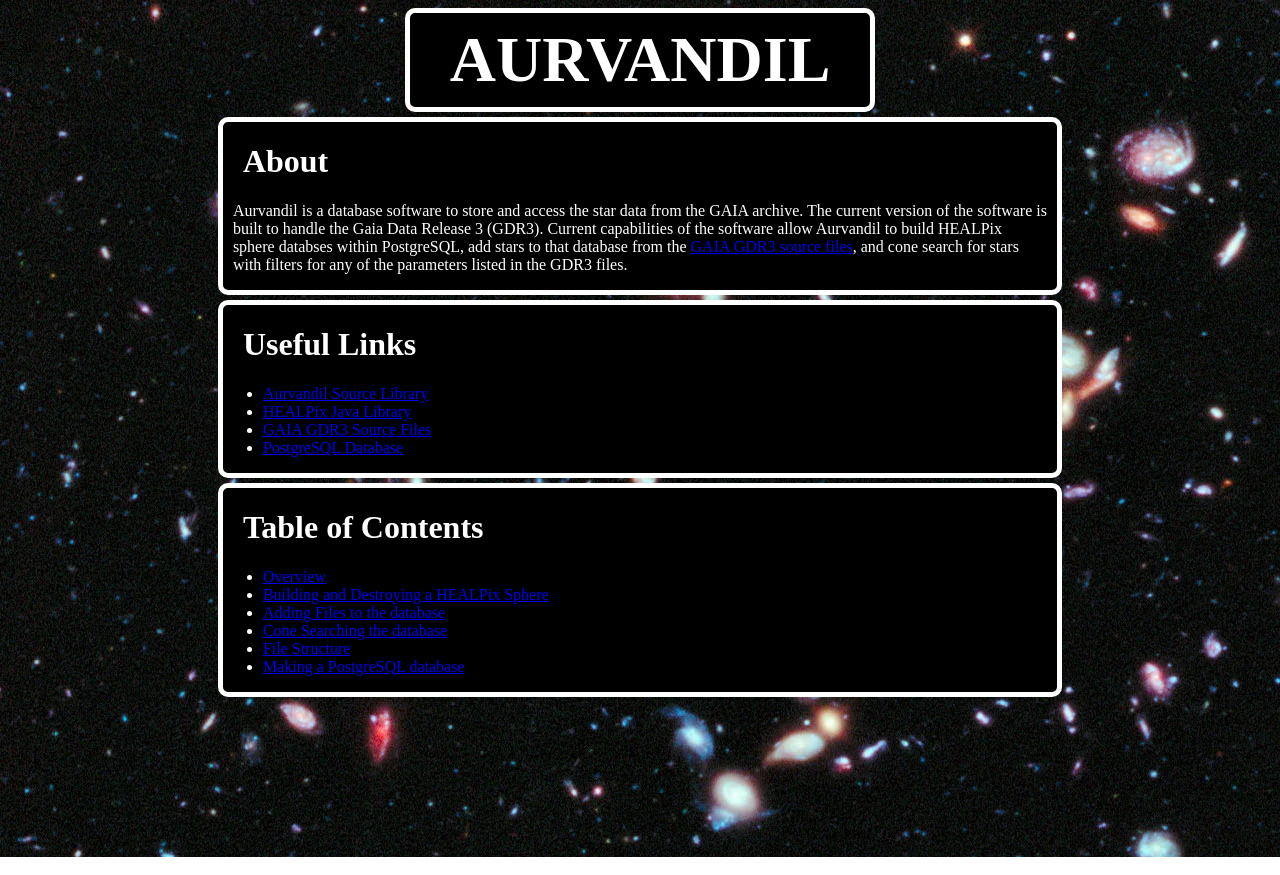
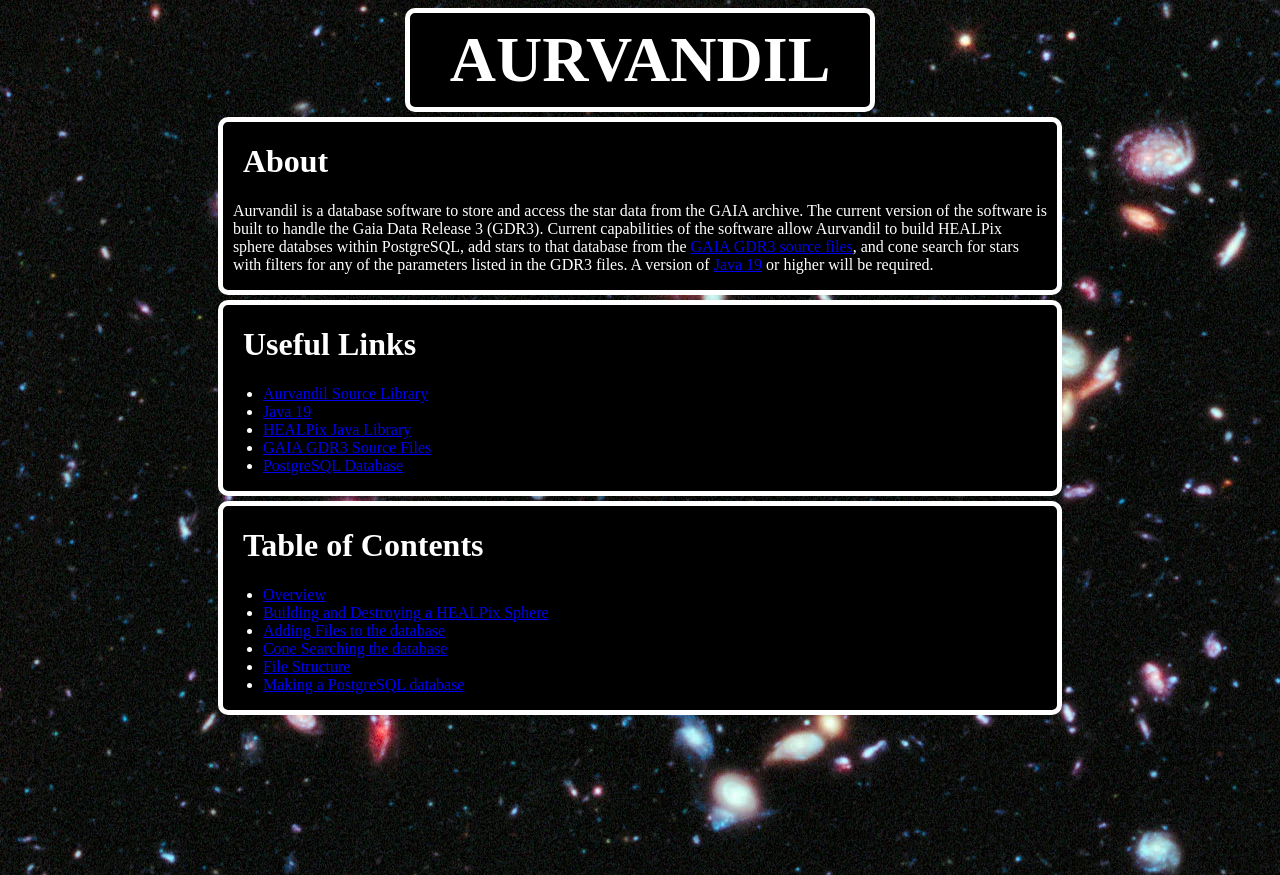
Before and after one commit to NL961437/Aurvandil, a plain HTML site: page docs/index.html in a window 1280 px wide. Drawn offline with Linux system fonts and the light colour scheme.

Commit message:
Update Documentation

```diff
--- a/docs/index.html
+++ b/docs/index.html
@@ -13,13 +13,16 @@
                 version of the software is built to handle the Gaia Data Release 3 (GDR3). Current capabilities of the
                 software allow Aurvandil to build HEALPix sphere databses within PostgreSQL, add stars to that database
                 from the <a href="http://cdn.gea.esac.esa.int/Gaia/gdr3/gaia_source/">GAIA GDR3 source files</a>, and
-                cone search for stars with filters for any of the parameters listed in the GDR3 files.
+                cone search for stars with filters for any of the parameters listed in the GDR3 files. A version of
+                <a href="https://www.oracle.com/java/technologies/downloads/#java19">Java 19</a> or higher will
+                be required.
 			</p>
 		</div>
         <div class="body-info">
             <h1>Useful Links</h1>
             <ul>
                 <li><a href="https://github.com/NL961437/AurvandilSrc">Aurvandil Source Library</a></li>
+                <li><a href="https://www.oracle.com/java/technologies/downloads/#java19">Java 19</a></li>
                 <li><a href="https://healpix.sourceforge.io/">HEALPix Java Library</a></li>
                 <li><a href="http://cdn.gea.esac.esa.int/Gaia/gdr3/gaia_source/">GAIA GDR3 Source Files</a></li>
                 <li><a href="https://www.postgresql.org/">PostgreSQL Database</a></li>
```
